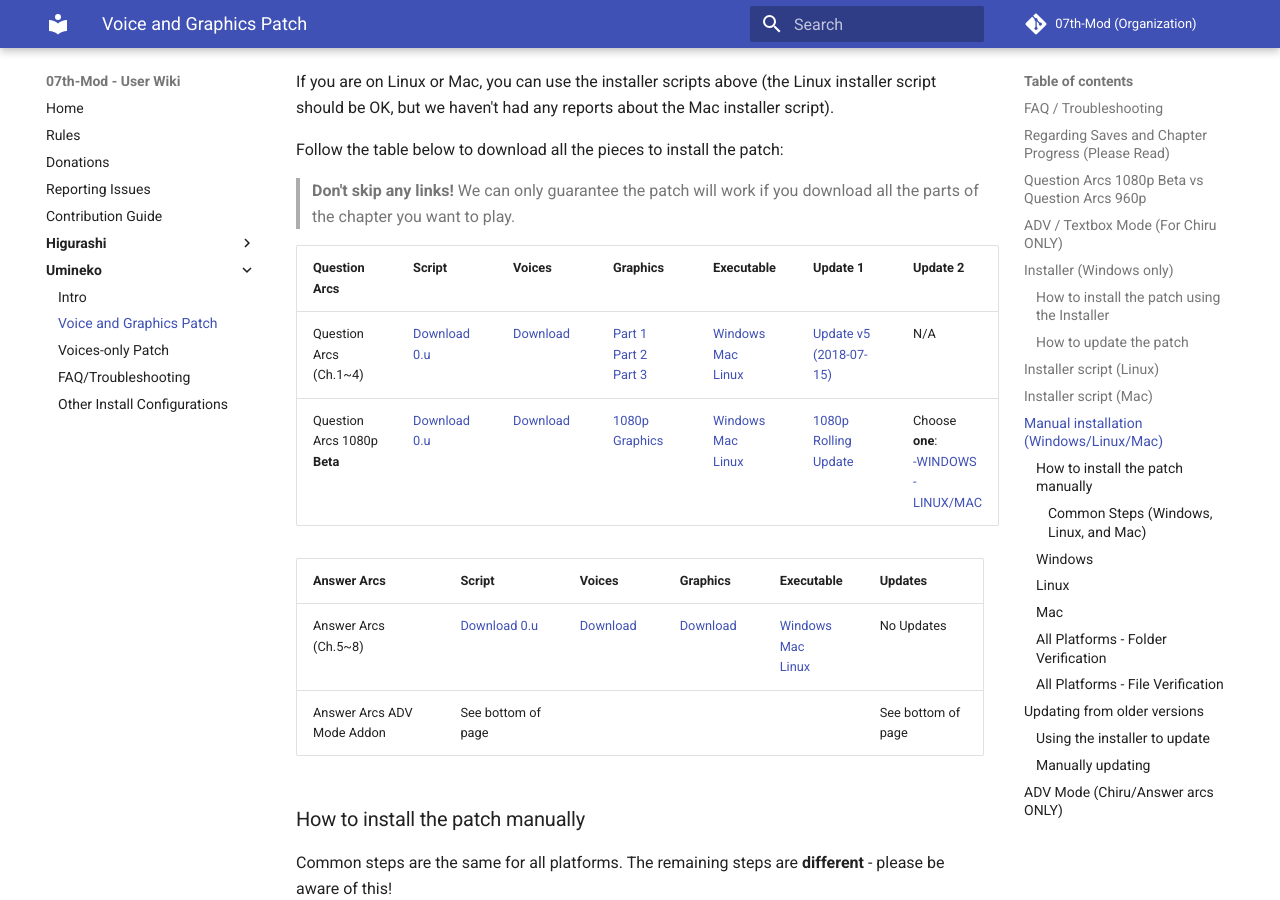
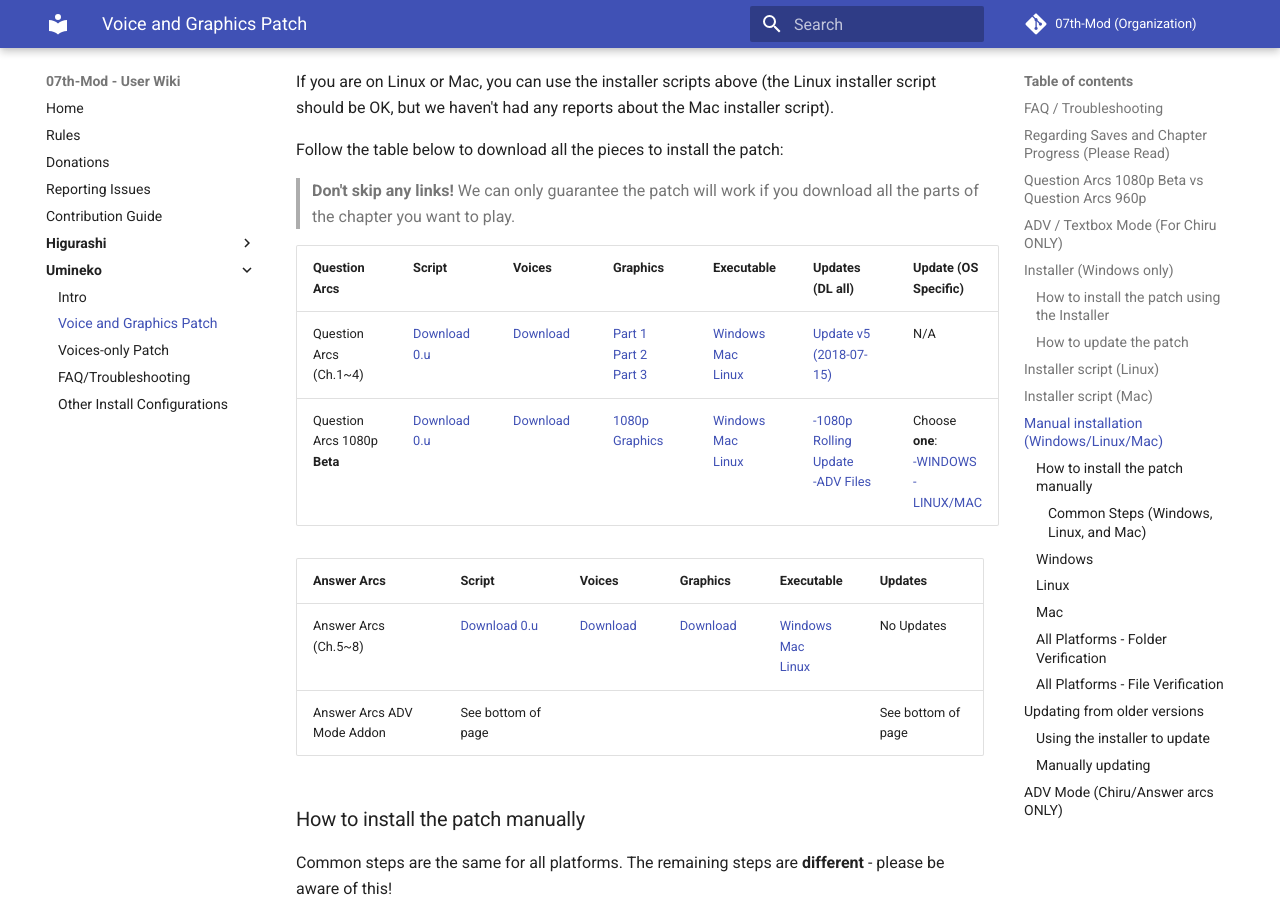
Before and after one commit to 07th-mod/wiki, an MkDocs documentation site: the page built from docs/Umineko/Umineko-Part-1---Voice-and-Graphics-Patch.md, in a window 1280 px wide and 900 px high, scrolled down 4579 px. Built offline with MkDocs 1.6.1 and Material for MkDocs 9.7.7, drawn with Linux system fonts in a browser that asks for light colours.

Commit message:
Add ADV files to manual download

```diff
--- a/docs/Umineko/Umineko-Part-1---Voice-and-Graphics-Patch.md
+++ b/docs/Umineko/Umineko-Part-1---Voice-and-Graphics-Patch.md
@@ -138,8 +138,8 @@
 <th>Voices</th>
 <th>Graphics</th>
 <th>Executable</th>
-<th>Update 1</th>
-<th>Update 2</th>
+<th>Updates (DL all)</th>
+<th>Update (OS Specific)</th>
 </tr>
 </thead>
 <tbody>
@@ -158,7 +158,11 @@
 <td><a href="https://07th-mod.com/Beato/Umineko-Voices.7z">Download</a></td>
 <td><a href="https://07th-mod.com/Beato/1080p/Umineko-Graphics-1080p.7z">1080p Graphics</a></td>
 <td><a href="https://07th-mod.com/Beato/1080p/Umineko1to4.exe">Windows</a> <br> <a href="https://07th-mod.com/Beato/1080p/0utf_umineko1to4_1080p.zip">Mac</a> <br> <a href="https://07th-mod.com/Beato/1080p/Umineko1to4">Linux</a></td>
-<td><a href="https://07th-mod.com/Beato/1080p/Umineko-Update-1080p-Rolling-ALL-OS.7z">1080p Rolling Update</a></td>
+<td>
+<a href="https://07th-mod.com/Beato/1080p/Umineko-Update-1080p-Rolling-ALL-OS.7z">-1080p Rolling Update</a>
+<br>
+<a href="https://07th-mod.com/Bern/UminekoChiru-ADV_Mode.7z">-ADV Files</a>
+</td>
 <td>
 Choose <strong>one</strong>:
     <br> <a href="https://07th-mod.com/Beato/1080p/Umineko-Update-1080p-v3_2019_01_03_WINDOWS.7z">-WINDOWS</a>
```
